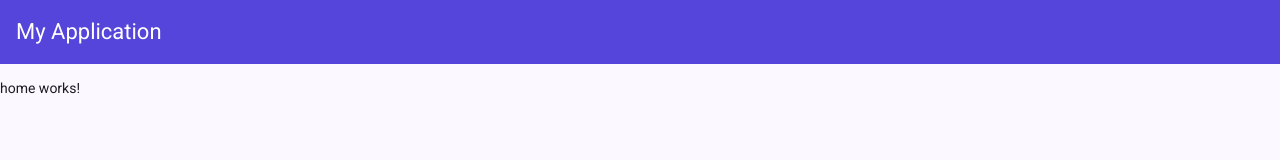
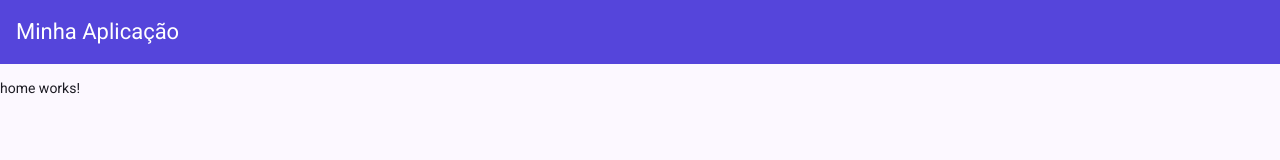
Before and after one commit to alcirmonteiro/gerenciador-financeiro, an Angular app: page / in a window 1280 px wide. Shown: the top 160 px of the page. Built offline with nearby package versions, Linux system fonts and the light colour scheme.

Commit message:
fix: alteração do nome da aplicação

```diff
--- a/src/app/core/layout/components/header/header.html
+++ b/src/app/core/layout/components/header/header.html
@@ -1,5 +1,5 @@
 <header>
   <mat-toolbar>
-    <span>My Application</span>
+    <span>Minha Aplicação</span>
   </mat-toolbar>
 </header>
```
